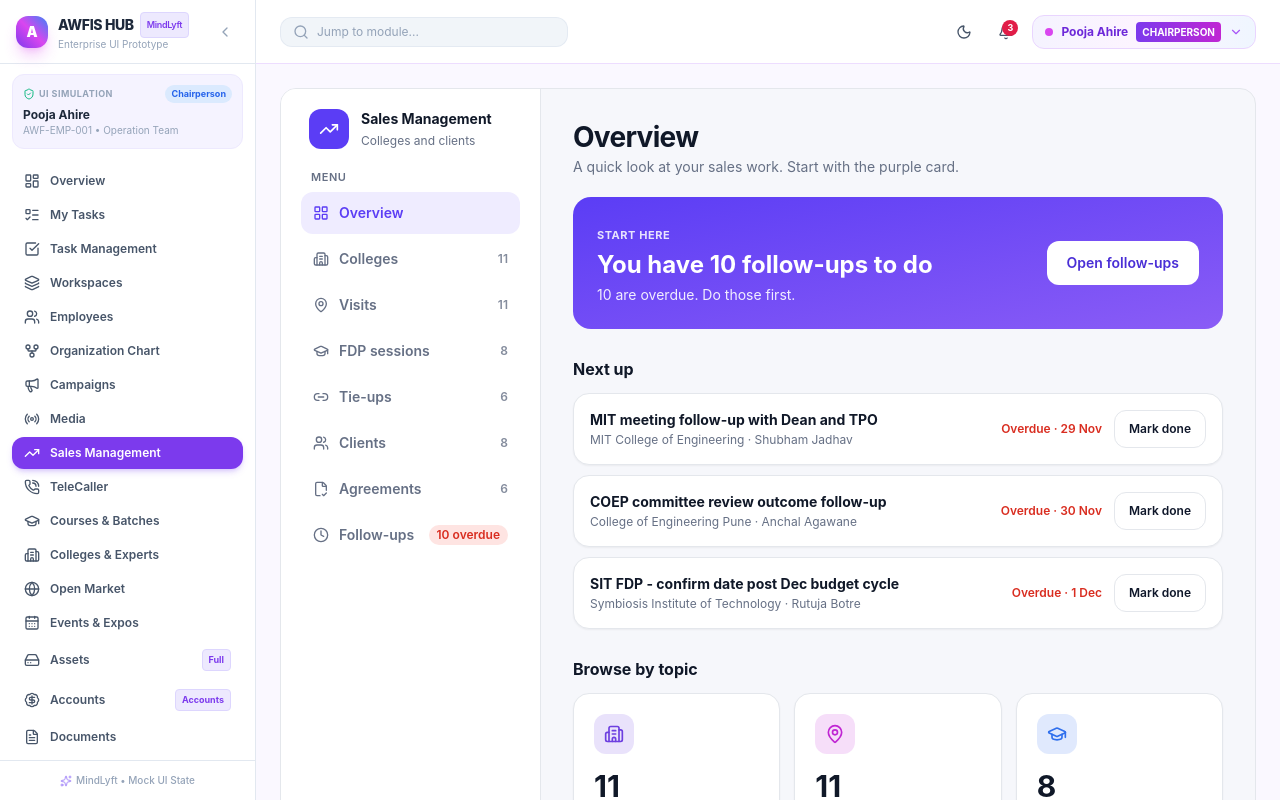
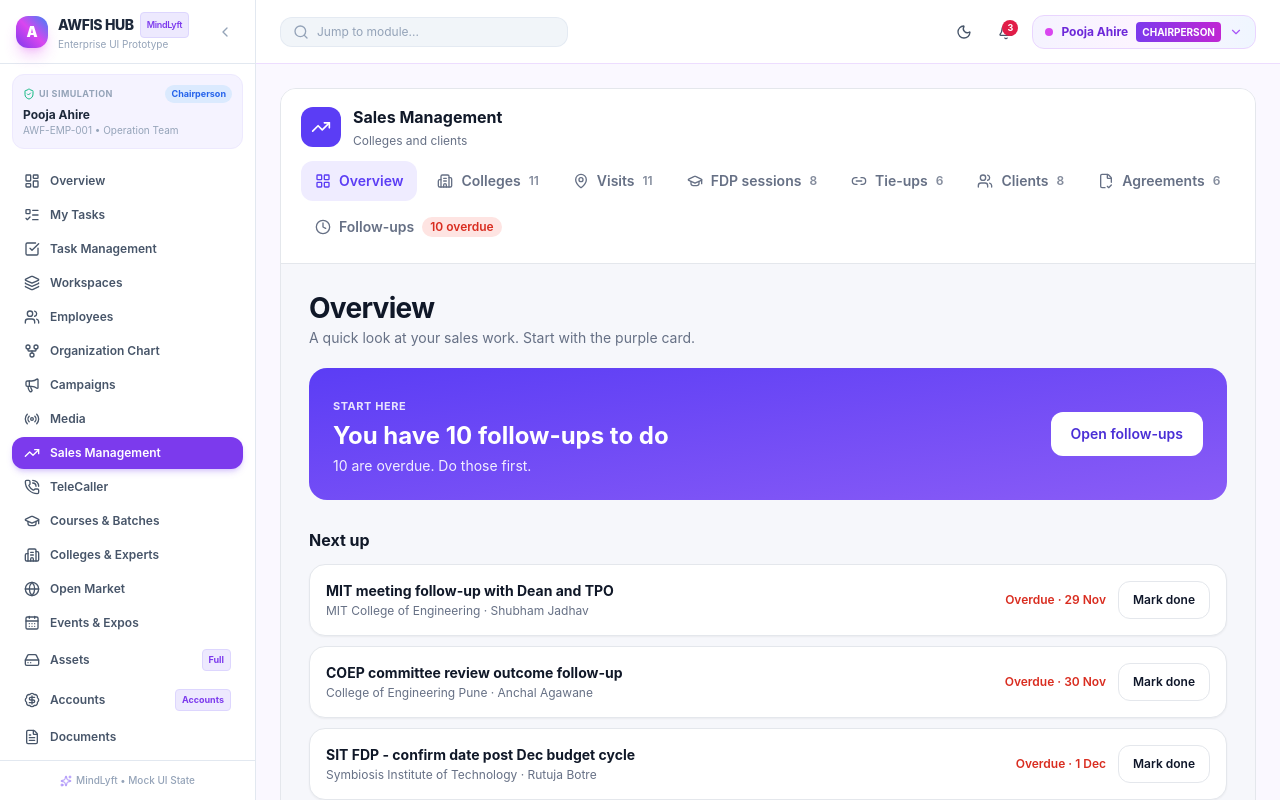
Before and after one commit to sakshi1218/awfishub, a Next.js app: page /sales in a window 1280 px wide. Shown: the top 800 px of the page. Built offline with nearby package versions, Linux system fonts and the light colour scheme.

Commit message:
Make Sales Management menu horizontal top bar and widen record cards

```diff
--- a/src/modules/crm/SalesView.tsx
+++ b/src/modules/crm/SalesView.tsx
@@ -380,36 +380,34 @@ export function SalesView({ defaultTab = 'DASHBOARD' }: { defaultTab?: SalesTabT
   };
 
   return (
-    <div className="grid grid-cols-1 md:grid-cols-[260px_1fr] gap-0 rounded-2xl overflow-hidden border border-[#e4e7ec] dark:border-[#2a3040] bg-[#f6f7fb] dark:bg-[#0f1218] min-h-[78vh]">
-      {/* Left Menu (260px sticky on desktop, 2-col button grid under 768px) */}
-      <aside className="bg-white dark:bg-[#181c25] border-b md:border-b-0 md:border-r border-[#e4e7ec] dark:border-[#2a3040] p-4 md:p-5 md:sticky md:top-0 md:self-start md:h-[calc(100vh-5rem)] md:overflow-y-auto">
-        <div className="flex items-center gap-3 px-2 pb-5">
+    <div className="rounded-2xl overflow-hidden border border-[#e4e7ec] dark:border-[#2a3040] bg-[#f6f7fb] dark:bg-[#0f1218]">
+      {/* Horizontal Top Bar */}
+      <header className="bg-white dark:bg-[#181c25] border-b border-[#e4e7ec] dark:border-[#2a3040] px-5 py-4 space-y-3">
+        <div className="flex flex-wrap items-center justify-between gap-3">
+          <div className="flex items-center gap-3">
             <div className="w-10 h-10 rounded-xl bg-[#5b3df5] text-white grid place-items-center shrink-0">
               <TrendingUp className="w-5 h-5" />
             </div>
             <div className="leading-tight">
-            <b className="block text-sm font-bold text-[#101828] dark:text-[#eef0f5]">Sales Management</b>
+              <b className="block text-base font-bold text-[#101828] dark:text-[#eef0f5]">Sales Management</b>
               <small className="text-xs text-[#667085] dark:text-[#98a2b3]">Colleges and clients</small>
             </div>
           </div>
-
-        <div className="text-[11px] font-semibold text-[#667085] dark:text-[#98a2b3] tracking-wider uppercase px-2.5 pb-1.5">
-          Menu
         </div>
 
-        <nav className="grid grid-cols-2 md:grid-cols-1 gap-1" aria-label="Sections">
+        <nav className="flex flex-wrap items-center gap-1.5" aria-label="Sections">
           <button
             type="button"
             onClick={() => navigateTo('home')}
             aria-current={view === 'home' ? 'page' : undefined}
-            className={`flex items-center gap-2.5 w-full min-h-[42px] px-3 py-2 rounded-xl text-sm font-semibold text-left transition-colors focus-visible:outline-none focus-visible:ring-2 focus-visible:ring-[#5b3df5] ${
+            className={`inline-flex items-center gap-2 min-h-[40px] px-3.5 py-2 rounded-xl text-sm font-semibold transition-colors focus-visible:outline-none focus-visible:ring-2 focus-visible:ring-[#5b3df5] ${
               view === 'home'
                 ? 'bg-[#efecff] text-[#5b3df5] dark:bg-[#26224a] dark:text-[#a99bff]'
                 : 'text-[#667085] dark:text-[#98a2b3] hover:bg-[#f6f7fb] dark:hover:bg-[#0f1218] hover:text-[#101828] dark:hover:text-[#eef0f5]'
             }`}
           >
             <LayoutGrid className="w-4 h-4 shrink-0" />
-            <span className="truncate">Overview</span>
+            <span>Overview</span>
           </button>
 
           {SECTIONS.map((s) => {
@@ -424,16 +422,16 @@ export function SalesView({ defaultTab = 'DASHBOARD' }: { defaultTab?: SalesTabT
                 type="button"
                 onClick={() => navigateTo(s.key)}
                 aria-current={isCurrent ? 'page' : undefined}
-                className={`flex items-center gap-2.5 w-full min-h-[42px] px-3 py-2 rounded-xl text-sm font-semibold text-left transition-colors focus-visible:outline-none focus-visible:ring-2 focus-visible:ring-[#5b3df5] ${
+                className={`inline-flex items-center gap-2 min-h-[40px] px-3.5 py-2 rounded-xl text-sm font-semibold transition-colors focus-visible:outline-none focus-visible:ring-2 focus-visible:ring-[#5b3df5] ${
                   isCurrent
                     ? 'bg-[#efecff] text-[#5b3df5] dark:bg-[#26224a] dark:text-[#a99bff]'
                     : 'text-[#667085] dark:text-[#98a2b3] hover:bg-[#f6f7fb] dark:hover:bg-[#0f1218] hover:text-[#101828] dark:hover:text-[#eef0f5]'
                 }`}
               >
                 <Icon className="w-4 h-4 shrink-0" />
-                <span className="truncate">{s.label}</span>
+                <span>{s.label}</span>
                 <span
-                  className={`ml-auto text-xs font-semibold shrink-0 ${
+                  className={`text-xs font-semibold shrink-0 ${
                     showLateBadge
                       ? 'bg-[#fee4e2] text-[#d92d20] dark:bg-[#4a1d1a] dark:text-[#ff8a80] rounded-full px-2 py-0.5'
                       : 'opacity-80'
@@ -445,10 +443,10 @@ export function SalesView({ defaultTab = 'DASHBOARD' }: { defaultTab?: SalesTabT
             );
           })}
         </nav>
-      </aside>
+      </header>
 
       {/* Main Content */}
-      <main className="p-5 sm:p-8 max-w-[1100px] w-full">
+      <main className="p-5 sm:p-7 w-full">
         {/* OVERVIEW PAGE */}
         {view === 'home' && (
           <div>
@@ -585,7 +583,7 @@ export function SalesView({ defaultTab = 'DASHBOARD' }: { defaultTab?: SalesTabT
                 Nothing matches your search.
               </div>
             ) : (
-              <div className="grid grid-cols-1 md:grid-cols-2 xl:grid-cols-3 gap-3 items-start">
+              <div className="grid grid-cols-1 md:grid-cols-2 gap-3.5 items-start">
                 {sectionRecords.map((item) => {
                   const Icon = activeSectionMeta.icon;
                   const isOpen = Boolean(openIds[item.id]);
```
Lines whose indentation alone changed are shown as unchanged.
